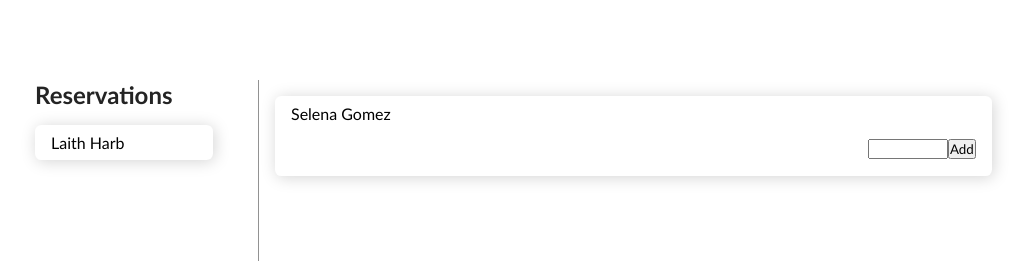
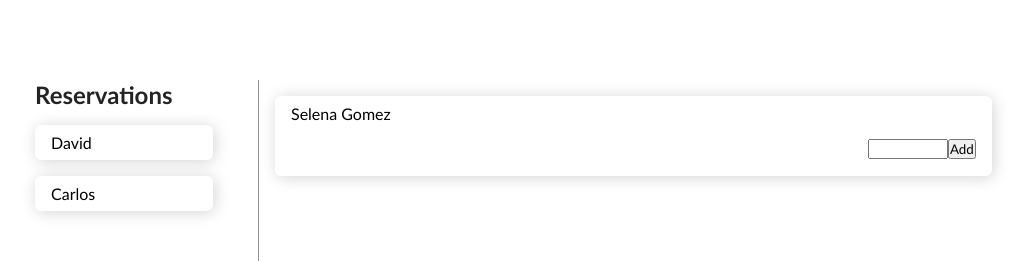
Before and after one commit to Siravian-index/reduxt-ts-toolkit-simple-example, a React (Vite) app: page / in a window 1280 px wide. Shown: the top 261 px of the page, without its empty margins (45-1074 px from the left). Built offline with nearby package versions, Linux system fonts and the light colour scheme.

Commit message:
Used useSelector to bring the state to my app

```diff
--- a/src/App.tsx
+++ b/src/App.tsx
@@ -1,6 +1,16 @@
 import './App.css'
+import {useDispatch, useSelector} from "react-redux";
+import {RootState} from "./app/store";
+import ReservationCard from "./components/ReservationCard";
+import {useState} from "react";
 
 function App() {
+
+    const [reservationNameInput, setReservationInput] = useState("");
+    const reservations = useSelector((state: RootState) => state.reservations.value)
+    // console.log(reservations)
+    const reservationDataFormatted = reservations.map(r => <ReservationCard name={r}/>)
+
     return (
         <div className="App">
             <div className="container">
@@ -8,12 +18,15 @@ function App() {
                     <div>
                         <h5 className="reservation-header">Reservations</h5>
                         <div className="reservation-cards-container">
-                <div className="reservation-card-container">Laith Harb</div>
+                            {reservationDataFormatted}
                         </div>
                     </div>
                     <div className="reservation-input-container">
-              <input />
-              <button>Add</button>
+                        <input
+                            onChange={(e) => setReservationInput(e.target.value)}
+                            value={reservationNameInput}
+                        />
+                        <button >Add</button>
                     </div>
                 </div>
                 <div className="customer-food-container">
@@ -22,7 +35,7 @@ function App() {
                         <div className="customer-foods-container">
                             <div className="customer-food"></div>
                             <div className="customer-food-input-container">
-                  <input />
+                                <input/>
                                 <button>Add</button>
                             </div>
                         </div>
--- /dev/null
+++ b/src/components/ReservationCard.tsx
@@ -0,0 +1,12 @@
+import * as React from "react";
+
+
+interface IReservationCard {
+    name: string
+}
+
+const ReservationCard: React.FC<IReservationCard> = ({name}) => {
+    return <div className="reservation-card-container">{name}</div>
+}
+
+export default ReservationCard
--- a/src/features/reservationSlice.ts
+++ b/src/features/reservationSlice.ts
@@ -6,7 +6,7 @@ interface IReservationState {
 }
 
 const initialState: IReservationState = {
-    value: []
+    value: ["David", "Carlos"]
 }
 
 //Slice
```
Lines whose indentation alone changed are shown as unchanged.
